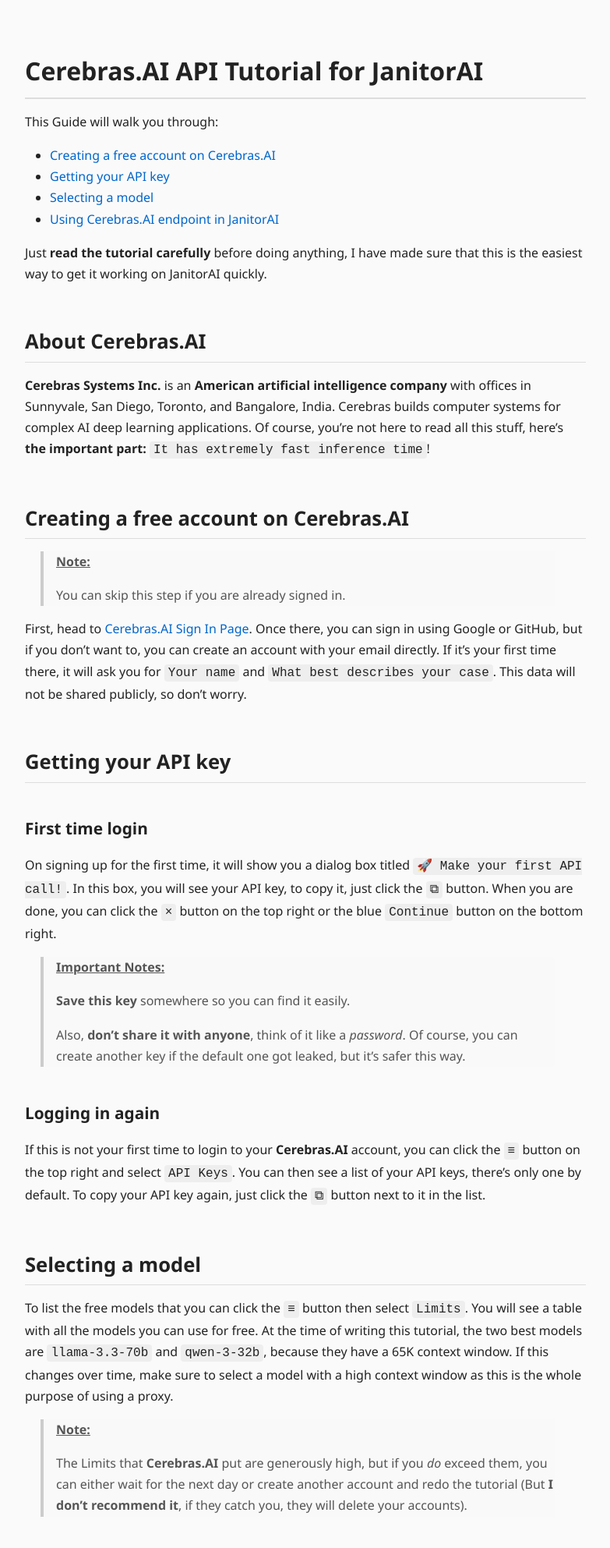
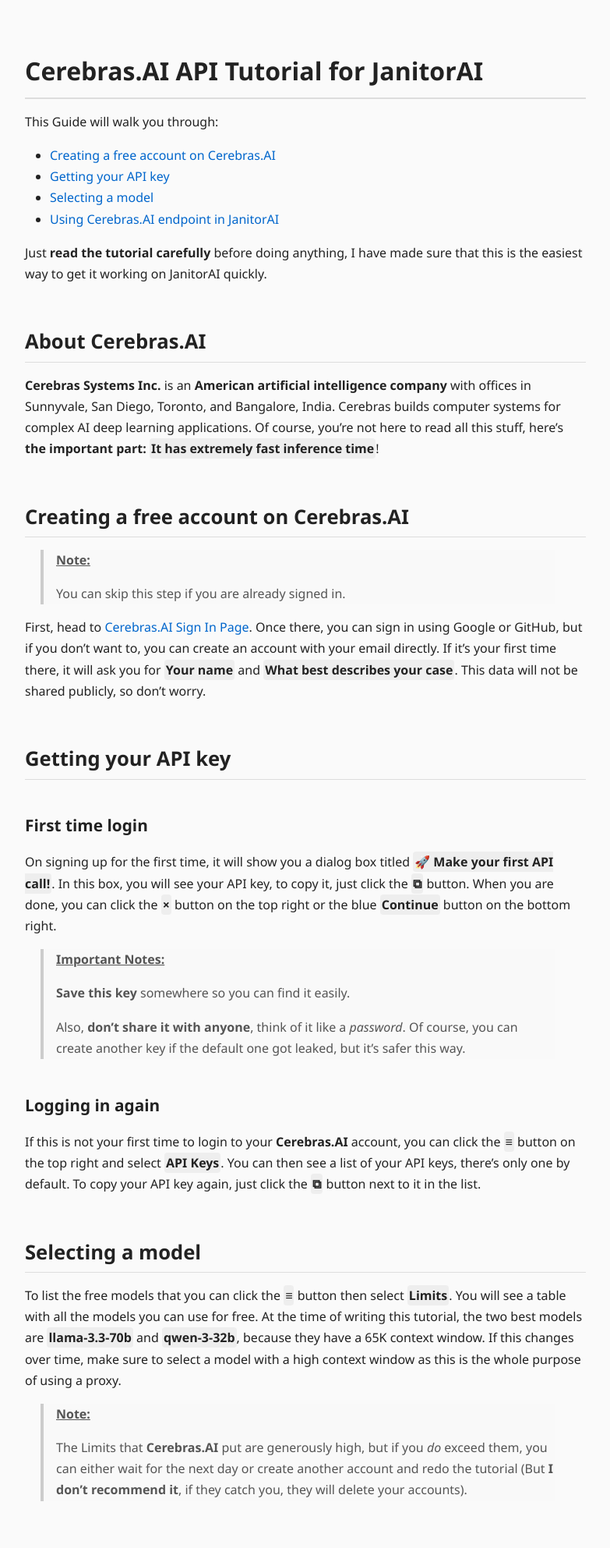
Before and after one commit to TheQuiteWriter/TheQuiteWriter.github.io, a Jekyll site: the page built from README.md, in a window 1280 px wide. Shown: the whole page at 78% size, without its empty margins (248-1031 px from the left). Built offline with Jekyll 4.4.1, drawn with Linux system fonts in a browser that asks for light colours; our own code applies the rules of GitHub Pages for plain Markdown files.

Commit message:
Update default.html

```diff
--- a/_layouts/default.html
+++ b/_layouts/default.html
@@ -58,7 +58,11 @@
     background: #eee;
     padding: 2px 5px;
     border-radius: 4px;
-    font-family: "Courier New", monospace;
+    font-family: "Segoe UI", "Roboto", sans-serif;
+    border-radius:4px;
+    border:1ps solid grey;
+    padding:2px;
+    font-weight:bolder;
   }
 
   pre {
```
